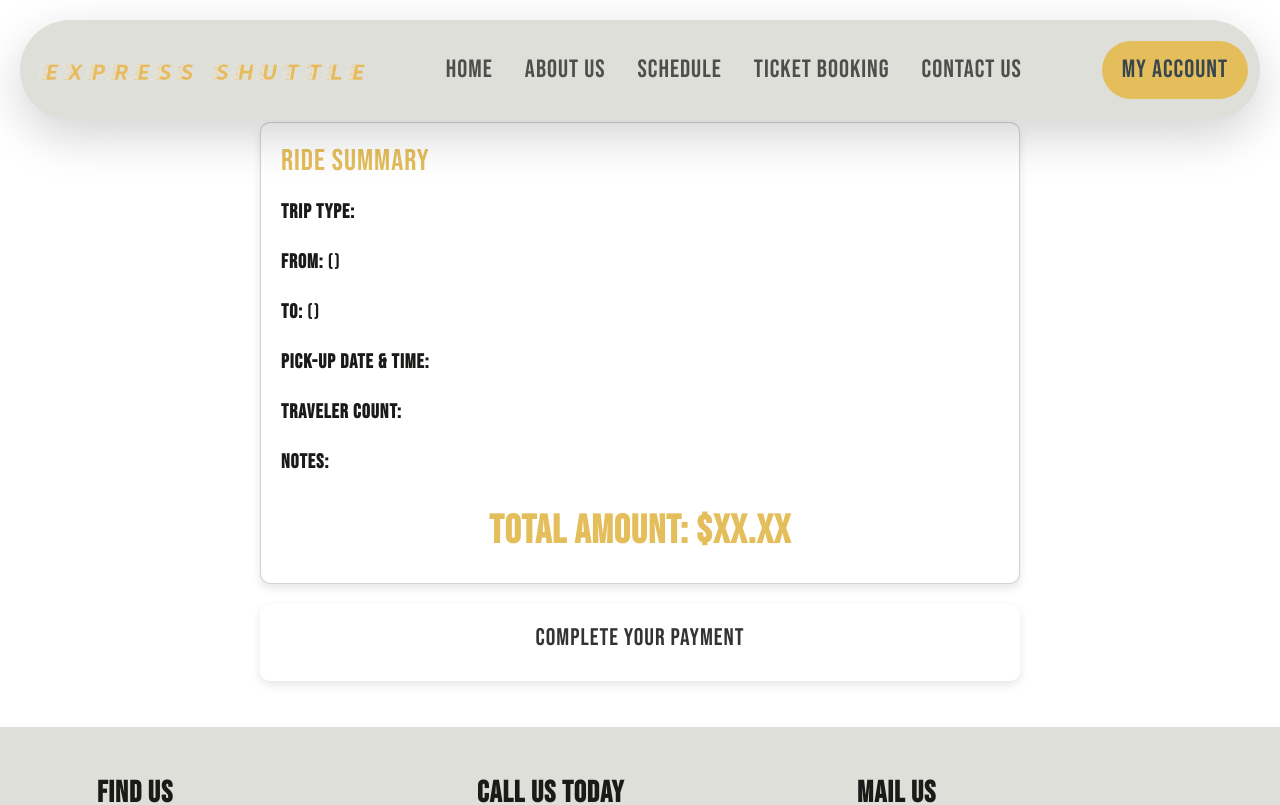
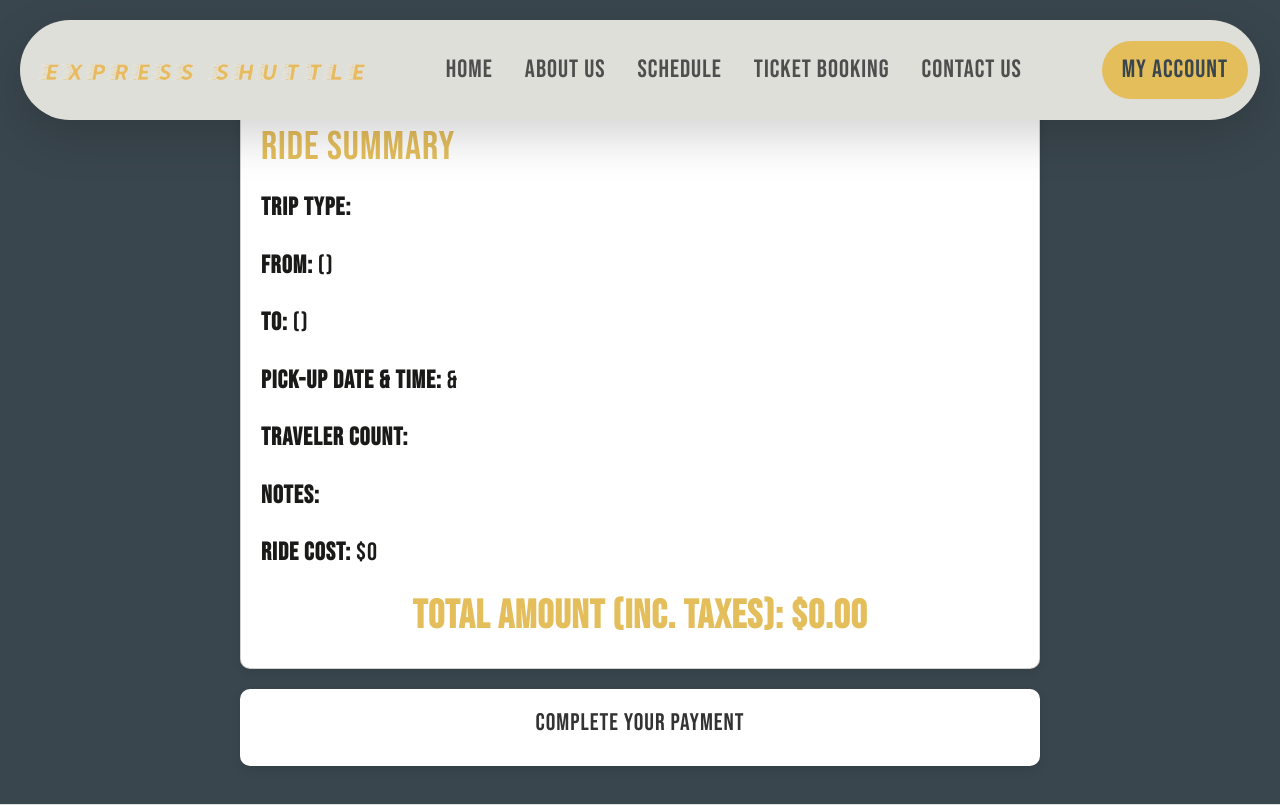
Before and after one commit to Harshamasina/express_shuttle_client, a React (Vite) app: page /checkout in a window 1280 px wide. Shown: the top 805 px of the page. Built offline with nearby package versions, Linux system fonts and the light colour scheme; no server answers; sample sign-in values are in the browser's storage.

Commit message:
added: "Paypal"

```diff
--- a/src/App.css
+++ b/src/App.css
@@ -1585,15 +1585,22 @@ form{
     font-size: 20px;
 }
 
+
+/* Checkout Page */
+
+.checkout{
+    background: #3a464e;
+    height: auto;
+}
+
 .checkout-container {
     display: flex;
     flex-direction: column;
     align-items: center;
     justify-content: center;
-    padding: 20px;
     margin: 0 auto;
-    margin-top: 8%;
-    margin-bottom: 2%;
+    padding-top: 8%;
+    padding-bottom: 3%;
     max-width: 800px;
 }
 
@@ -1609,17 +1616,17 @@ form{
 .checkout-container .card h2 {
     margin-top: 0;
     color: #e5be5c;
-    font-size: 30px;
+    font-size:40px;
 }
 
 .checkout-container .card p {
     margin: 10px 0;
-    font-size: 20px;
+    font-size: 25px;
     color: #1A1A19;
 }
 
 .checkout-container .card h3 {
-    margin-top: 20px;
+    margin-top: 10px;
     color: #e5be5c;
     font-size: 40px;
     font-weight: 600;
--- a/src/Components/Navbar.jsx
+++ b/src/Components/Navbar.jsx
@@ -14,6 +14,7 @@ import { AuthContext } from "../Context/AuthContext";
 import MyAccount from '../Pages/MyAccount';
 import ProtectedRoute from './ProtectedRoute';
 import BookingCheckout from '../Pages/Ticket_Booking/BookingCheckout';
+import BookingConfirmation from '../Pages/Ticket_Booking/BookingConfirmation';
 
 const Navbar = () => {
     const location = useLocation();
@@ -104,6 +105,7 @@ const Navbar = () => {
                     <Route path="/ticket_booking" element={<ProtectedRoute><TicketBooking /></ProtectedRoute>} />
                     <Route path='checkout' element={<ProtectedRoute><BookingCheckout /></ProtectedRoute>}/>
                     <Route path="/my_account" element={<ProtectedRoute><MyAccount /></ProtectedRoute>} />
+                    <Route path='/confirmation' element={<ProtectedRoute><BookingConfirmation /></ProtectedRoute>} />
                     <Route path='/login' element={<Login />} />
                     <Route path='/register' element={<Register />} />
                     <Route path='/contact' element={<Contact />} />
--- a/src/Pages/Ticket_Booking/BookingCheckout.jsx
+++ b/src/Pages/Ticket_Booking/BookingCheckout.jsx
@@ -1,35 +1,53 @@
-import { useLocation } from "react-router-dom";
+import { useLocation, useNavigate } from "react-router-dom";
 import { PayPalScriptProvider, PayPalButtons } from "@paypal/react-paypal-js";
 import axios from "axios";
 import { AuthContext } from "../../Context/AuthContext";
 import { useContext } from "react";
 
-
 const BookingCheckout = () => {
     const { currentUser } = useContext(AuthContext);
     const { state } = useLocation();
     const { formData } = state || {};
+    const navigate = useNavigate();
+
     console.log("Form Data", formData);
+
+    const baseAmount = formData?.base_amount || 0;
+    const taxRate = 5.2;
+    const totalAmount = (baseAmount + (baseAmount * taxRate) / 100).toFixed(2);
 
     const handlePaymentSuccess = async (details) => {
         try {
             const paymentData = {
+                ...formData,
                 payment_ref_id: details.id,
                 payment_confirm: true,
-                user_id: currentUser?.uid,
-                email: currentUser?.email,
-                formData
+                acc_id: currentUser?.uid,
+                acc_email: currentUser?.email,
+                total_amount: totalAmount,
             };
-
             const res = await axios.post(`${import.meta.env.VITE_LOCAL_API_URL}/api/rides`, paymentData);
             console.log("Payment and ride details saved successfully:", res.data);
+            navigate("/confirmation", { state: { message: "Payment successful!" } });
         } catch (error) {
             console.error("Failed to save payment and ride details:", error);
+            alert("An error occurred while processing your payment. Please contact support.");
         }
     };
 
+    const handleCancel = () => {
+        console.log("Payment cancelled.");
+        alert("Payment was cancelled. Please try again.");
+        navigate("/ticket_booking");
+    };
+
+    const handleError = (error) => {
+        console.error("Error during payment:", error);
+        alert("An unexpected error occurred during payment. Please try again.");
+    };
+
     return (
-        <div>
+        <section className="checkout">
             <PayPalScriptProvider options={{ "client-id": import.meta.env.VITE_PAYPAL_TEST_CLIENT_ID }}>
                 <div className="checkout-container">
                     <div className="card">
@@ -37,28 +55,32 @@ const BookingCheckout = () => {
                         <p><strong>Trip Type:</strong> {formData && formData.trip_type}</p>
                         <p><strong>From:</strong> {formData && formData.pick_up} ({formData && formData.from_location})</p>
                         <p><strong>To:</strong> {formData && formData.drop_off} ({formData && formData.to_location})</p>
-                        <p><strong>Pick-Up Date & Time:</strong> {formData && formData.pick_up_date} {formData && formData.pick_up_time}</p>
+                        <p><strong>Pick-Up Date & Time:</strong> {formData && formData.pick_up_date} & {formData && formData.pick_up_time}</p>
                         {formData && formData.trip_type === 'return' && (
                             <>
-                                <p><strong>Return Pick-Up Date & Time:</strong> {formData && formDatareturn_pick_up_date} {formData && formData.return_pick_up_time}</p>
+                                <p><strong>Return Pick-Up Date & Time:</strong> {formData.return_pick_up_date} & {formData.return_pick_up_time}</p>
                             </>
                         )}
                         <p><strong>Traveler Count:</strong> {formData && formData.traveler_count}</p>
                         <p><strong>Notes:</strong> {formData && formData.notes}</p>
-                        <h3>Total Amount: $XX.XX</h3>
+                        <p><strong>Ride Cost:</strong> ${baseAmount}</p>
+                        <h3>Total Amount (inc. Taxes): ${totalAmount}</h3>
                     </div>
 
                     <div className="payment-container">
                         <h2>Complete Your Payment</h2>
                         <PayPalButtons
-                            style={{ layout: "vertical", shape:  'pill', label:  'paypal' }}
+                            style={{ layout: "vertical", shape: "pill", label: "paypal" }}
                             createOrder={(data, actions) => {
                                 return actions.order.create({
-                                    purchase_units: [{
-                                        amount: {
-                                            value: "10.00",
+                                    purchase_units: [
+                                        {
+                                            amount: {
+                                                value: totalAmount,
+                                                currency_code: "USD",
+                                            },
                                         },
-                                    }],
+                                    ],
                                 });
                             }}
                             onApprove={async (data, actions) => {
@@ -67,18 +89,17 @@ const BookingCheckout = () => {
                                     console.log("Payment approved:", details);
                                     handlePaymentSuccess(details);
                                 } catch (error) {
-                                    console.error("Error during payment approval:", error);
+                                    handleError(error);
                                 }
                             }}
-                            onError={(error) => {
-                                console.error("Error during payment:", error);
-                            }}
+                            onCancel={handleCancel}
+                            onError={handleError}
                         />
                     </div>
                 </div>
             </PayPalScriptProvider>
-        </div>
-    )
+        </section>
+    );
 };
 
 export default BookingCheckout;
--- /dev/null
+++ b/src/Pages/Ticket_Booking/BookingConfirmation.jsx
@@ -0,0 +1,9 @@
+const BookingConfirmation = () => {
+    return (
+        <div>
+            <h1>Booking Confirmation</h1>
+        </div>
+    )
+};
+
+export default BookingConfirmation;
--- a/src/Pages/Ticket_Booking/TicketBookingForm.jsx
+++ b/src/Pages/Ticket_Booking/TicketBookingForm.jsx
@@ -18,7 +18,8 @@ const TicketBookingForm = () => {
         airline: "",
         traveler_count: "",
         notes: "",
-        payment: ""
+        base_amount: "",
+        total_amount: ""
     });
     const [rideOptions, setRideOptions] = useState({
         pick_up: [],
@@ -41,7 +42,9 @@ const TicketBookingForm = () => {
                 drop_off: scheduleData.drop_off || [],
                 return_pick_up: scheduleData.return_pick_up || [],
                 return_pick_time: scheduleData.return_pick_time || [],
-                return_drop_off: scheduleData.return_drop_off || []
+                return_drop_off: scheduleData.return_drop_off || [],
+                ride_cost: scheduleData.ride_cost || 0,
+                return_cost: scheduleData.return_cost || 0
             });
 
             setFormData((prevFormData) => ({
@@ -54,12 +57,50 @@ const TicketBookingForm = () => {
         }
     };
 
+    useEffect(() => {
+        const calculatePayment = () => {
+            const { ride_cost = 0, return_cost = 0 } = rideOptions;
+            const travelers = parseInt(formData.traveler_count) || 0;
+
+            if (travelers > 0) {
+                let totalPayment;
+
+                if(formData.trip_type === "oneway") {
+                    totalPayment = ride_cost * travelers;
+                }else if(formData.trip_type === "return") {
+                    totalPayment = return_cost * travelers;
+                } else {
+                    totalPayment = 0
+                }
+
+                setFormData((prevFormData) => ({
+                    ...prevFormData,
+                    base_amount: totalPayment
+                }));
+            } else {
+                setFormData((prevFormData) => ({
+                    ...prevFormData,
+                    base_amount: 0
+                }));
+            }
+        };
+        calculatePayment();
+    }, [formData.traveler_count, formData.trip_type, rideOptions]);
+
     const handleRideSelection = async (ride) => {
         await fetchRideSchedule(ride);
     };
 
     const handleChange = (e) => {
         const { name, value } = e.target;
+
+        if (name === "traveler_count") {
+            if (value <= 0) {
+                alert("Number of travelers must be greater than 0.");
+                setFormData({ ...formData, traveler_count: "" });
+                return;
+            }
+        }
         setFormData({ ...formData, [name]: value });
     };
 
@@ -113,7 +154,7 @@ const TicketBookingForm = () => {
                     </div>
 
                     <div className="form-group">
-                        <label style={{ fontSize: "20px", color: "#e5be5c", fontWeight: "600" }}>Ride Details</label>
+                        <label style={{ fontSize: "20px", color: "#e5be5c", fontWeight: "600" }}>Select Ride</label>
                         <div className="form-checkbox">
                             {["RLA - STL", "STL - RLA", "RLA - CLB", "CLB - RLA"].map((ride) => (
                                 <label key={ride} className="form-label">
@@ -239,7 +280,9 @@ const TicketBookingForm = () => {
                                         <label htmlFor="return_drop_off" className="form-label">Return Drop-Off Location</label>
                                         <select name="return_drop_off" value={formData.return_drop_off} className="form-control" onChange={handleChange}>
                                             <option disabled value="">Select Return Drop-Off</option>
-
+                                            {rideOptions.return_drop_off.map((location) => (
+                                                <option key={location} value={location}>{location}</option>
+                                            ))}
                                         </select>
                                     </div>
                                 </div>
```
Also changed, not shown: src/Pages/MyAccount.jsx (+16 -12 lines).
